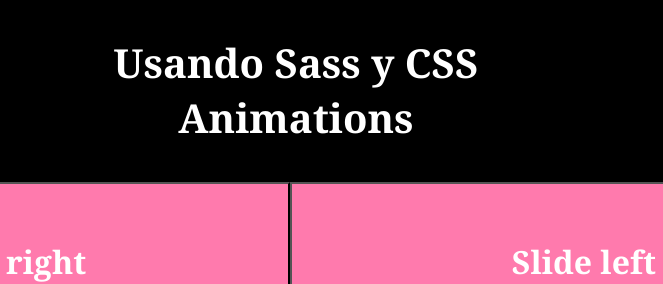
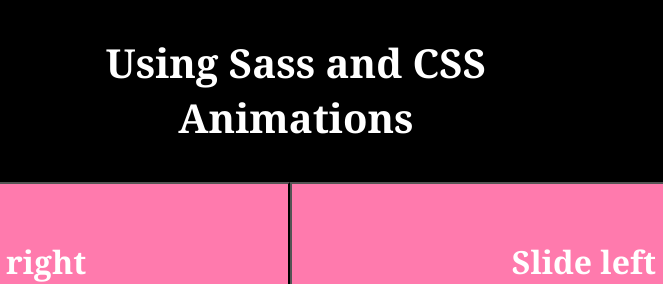
Before and after one commit to HaroldMaster/sass-and-css, a plain HTML site: page index.html in a window 1280 px wide. Shown: the top 284 px of the page, 344-1007 px from the left. Drawn offline with Linux system fonts and the light colour scheme.

Commit message:
title in english

```diff
--- a/index.html
+++ b/index.html
@@ -12,7 +12,7 @@
         <img src="./img/sass.png" alt="sass" />
       </div>
       <div class="header__column">
-        <h1>Usando Sass y CSS Animations</h1>
+        <h1>Using Sass and CSS Animations</h1>
       </div>
       <div class="header__column">
         <img src="./img/css3.png" alt="css3" />
```
